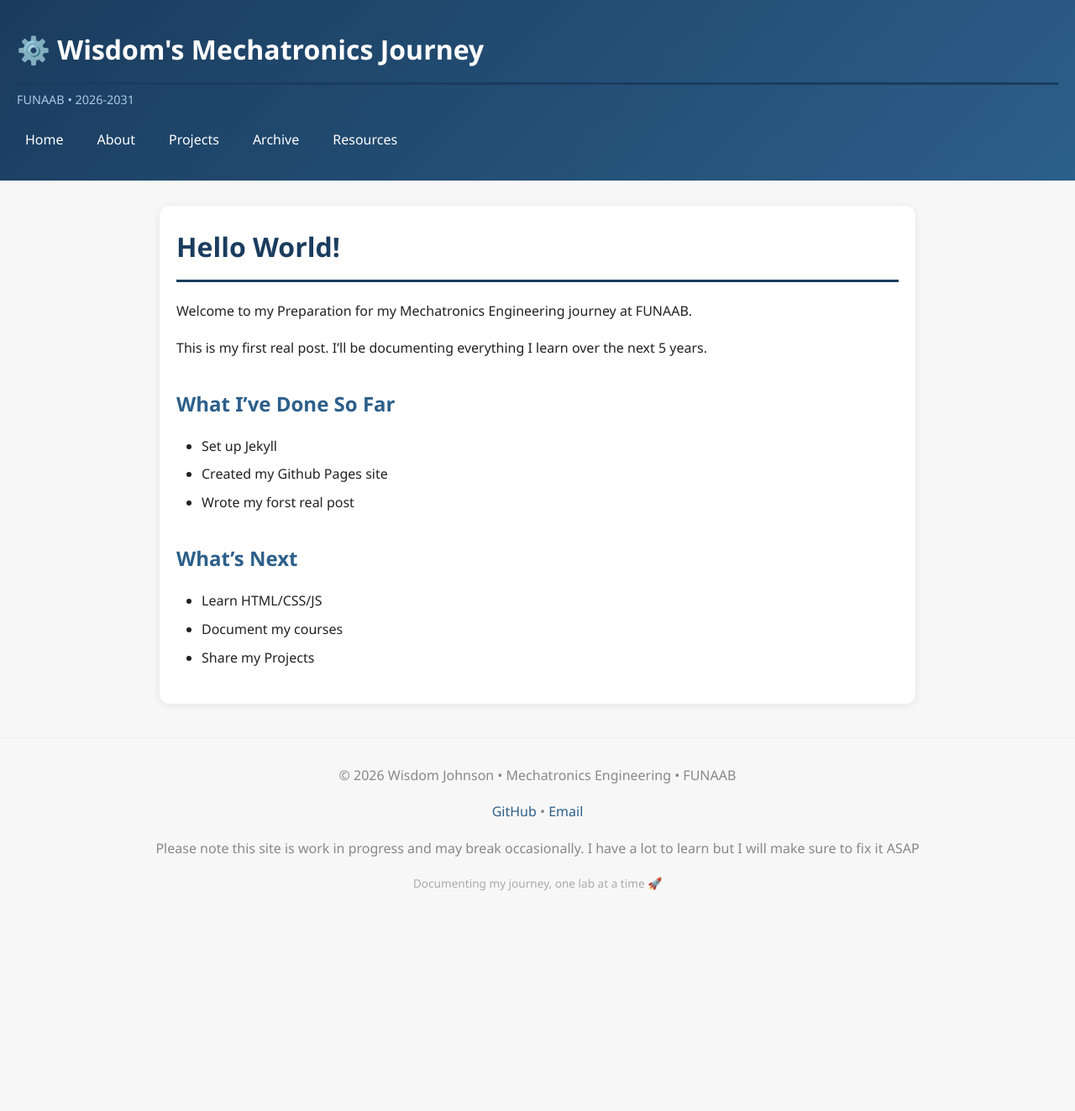
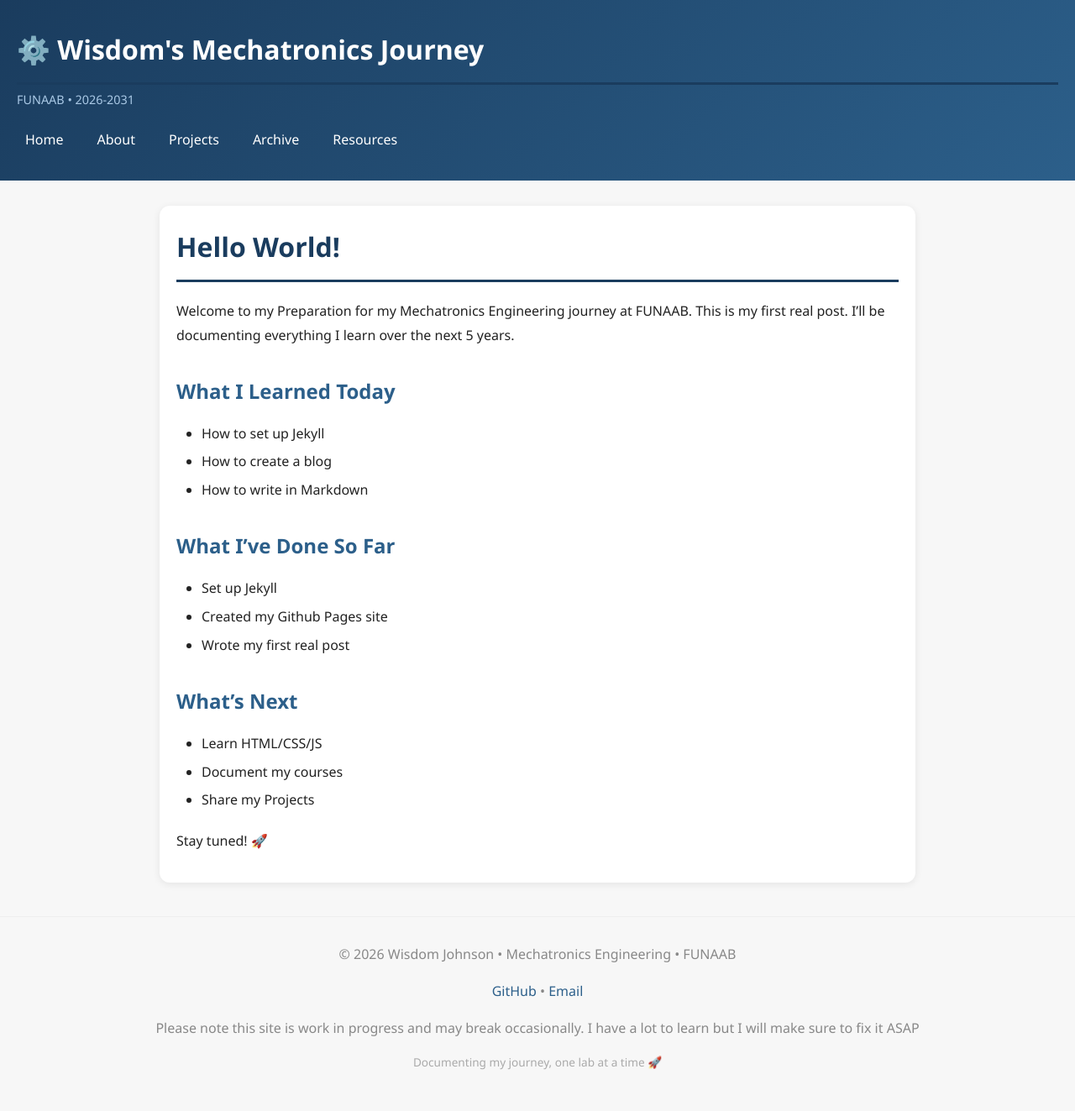
Before and after one commit to WisdomJohnson001/WisdomJohnson001.github.io, a Jekyll site: the page built from _posts/Days-To-Admission/2026-09-09-hello-world.md, in a window 1280 px wide. Shown: the whole page at 84% size. Built offline with Jekyll 4.4.1, drawn with Linux system fonts in a browser that asks for light colours; before the commit the page ends 1110 px from its top, so only the background shows below that.

Commit message:
Modify Days to Admission - Add some to hello-world.md

```diff
--- a/_posts/Days-To-Admission/2026-09-09-hello-world.md
+++ b/_posts/Days-To-Admission/2026-09-09-hello-world.md
@@ -7,15 +7,21 @@ date: 2026-09-09
 # Hello World!
 
 Welcome to my Preparation for my Mechatronics Engineering journey at FUNAAB.
+This is my first real post. I'll be documenting everything I learn over the next 5 years.
 
-This is my first real post. I'll be documenting everything I learn over the next 5 years.
+## What I Learned Today
+- How to set up Jekyll
+- How to create a blog
+- How to write in Markdown
 
 ## What I've Done So Far
 - Set up Jekyll
 - Created my Github Pages site
-- Wrote my forst real post
+- Wrote my first real post
 
 ## What's Next
 - Learn HTML/CSS/JS
 - Document my courses
 - Share my Projects
+
+Stay tuned! 🚀
```
Also changed, not shown: _posts/Days-To-Admission/2026-09-12-admission-granted.md (added, +7 -0 lines).
